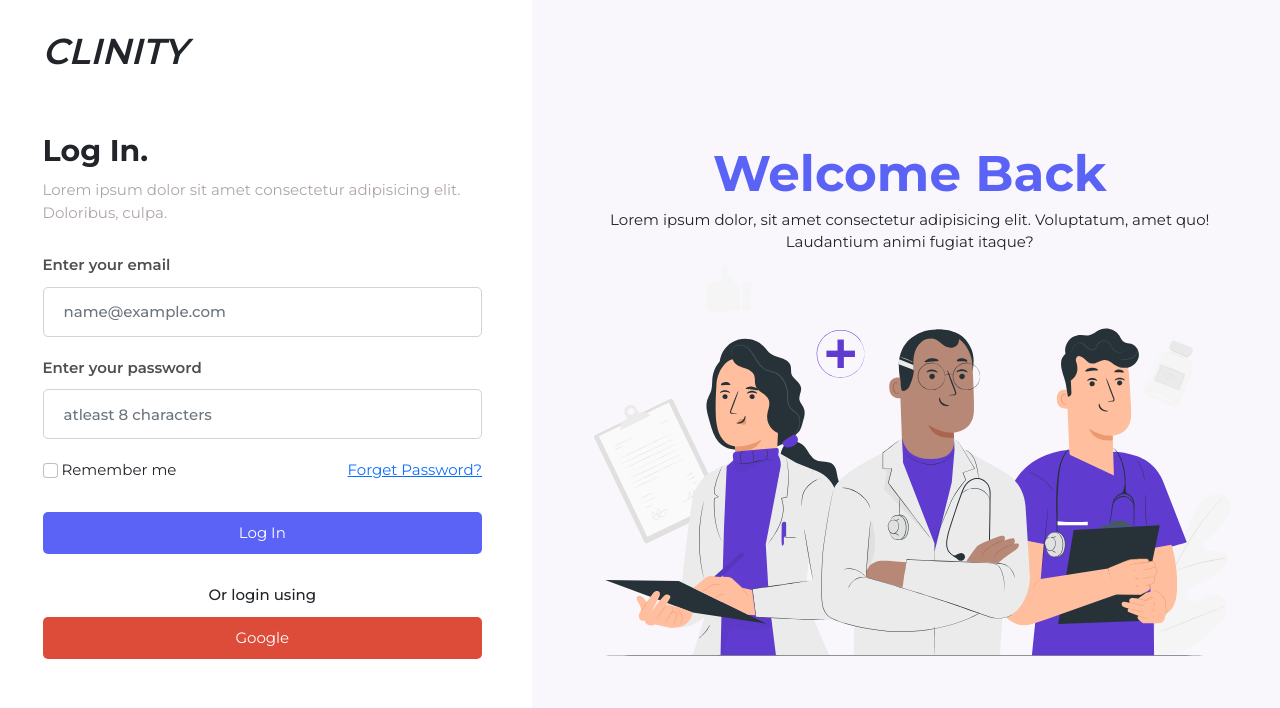
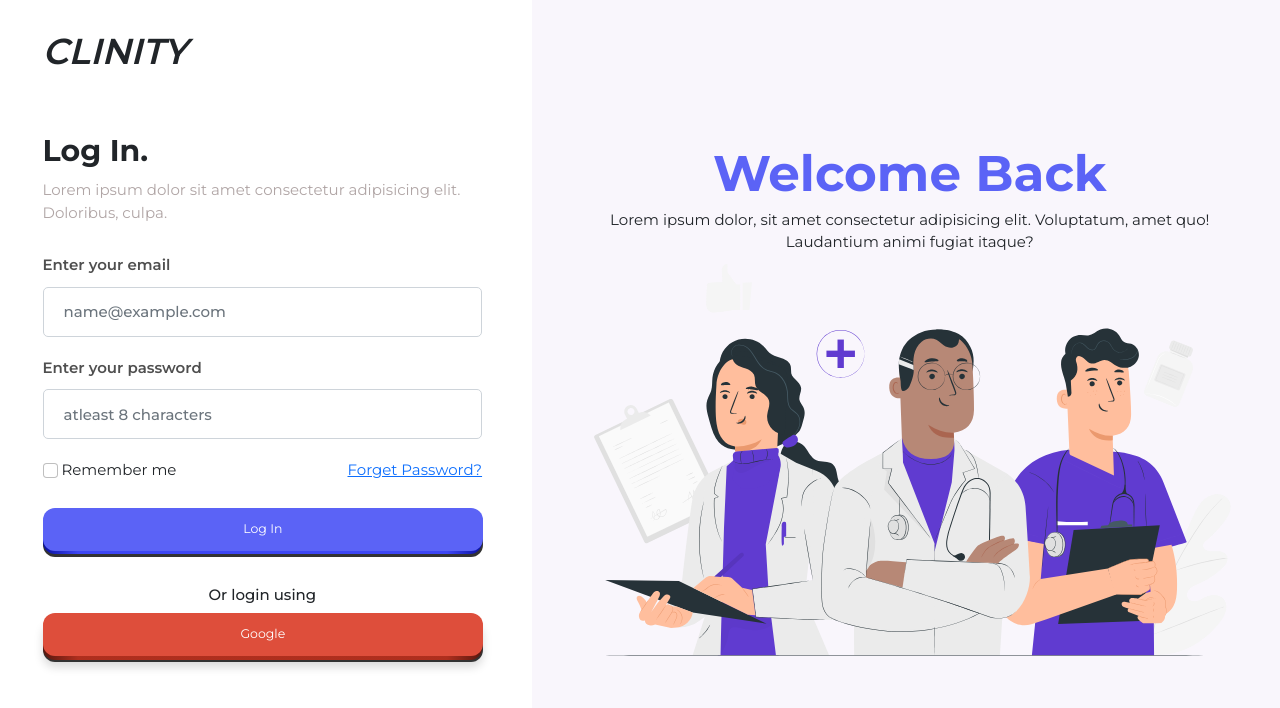
Before and after one commit to PROJET-3CS/client-web, a React (Create React App) app: page /login in a window 1280 px wide. Shown: the top 708 px of the page. Built offline with nearby package versions, Linux system fonts and the light colour scheme.

Commit message:
ADD custom buttons

```diff
--- a/public/css/style.css
+++ b/public/css/style.css
@@ -95,6 +95,20 @@ body {
       border: none !important;
       border-radius: 0.5rem;
       cursor: pointer; }
+      .auth__form-group--action-btn:hover {
+        transform: translateY(-6px);
+        transition: transform 250ms cubic-bezier(0.3, 0.7, 0.4, 1.5); }
+      .auth__form-group--action-btn:active {
+        transform: translateY(-2px);
+        transition: transform 34ms; }
+      .auth__form-group--action-btn::before {
+        position: absolute;
+        top: 0;
+        left: 0;
+        width: 100%;
+        height: 100%;
+        border-radius: 12px;
+        background: linear-gradient(to left, #0810a0 0%, #3d46f5 8%, #3d46f5 92%, #0810a0 100%); }
 
 .auth__form-footer--text {
   font-size: 1.5rem;
--- /dev/null
+++ b/src/components/AwesomeButton/AwesomeButton.scss
@@ -0,0 +1,84 @@
+.pushable-primary {
+    position: relative;
+    border: none;
+    background: transparent;
+    padding: 0;
+    cursor: pointer;
+    outline-offset: 4px;
+    transition: filter 250ms;
+    width: 100%;
+  }
+  .shadow-primary {
+    position: absolute;
+    top: 0;
+    left: 0;
+    width: 100%;
+    height: 100%;
+    border-radius: 12px;
+    background: #333333;
+    will-change: transform;
+    transform: translateY(2px);
+    transition:
+      transform
+      600ms
+      cubic-bezier(.3, .7, .4, 1);
+  }
+  .edge-primary {
+    position: absolute;
+    top: 0;
+    left: 0;
+    width: 100%;
+    height: 100%;
+    border-radius: 12px;
+    background: linear-gradient(
+      to left,
+      hsl(237, 90%, 33%) 0%,
+      hsl(237, 90%, 60%) 8%,
+      hsl(237, 90%, 60%) 92%,
+      hsl(237, 90%, 33%) 100%
+    );
+  }
+
+  .front-primary {
+    display: block;
+    position: relative;
+    padding: 12px 42px;
+    border-radius: 12px;
+    font-size: 1.25rem;
+    color: white;
+    background: #5b63f6;
+    will-change: transform;
+    transform: translateY(-4px);
+    transition:
+      transform
+      600ms
+      cubic-bezier(.3, .7, .4, 1);
+  }
+  .pushable-primary:hover {
+    filter: brightness(110%);
+  }
+  .pushable-primary:hover .front-primary {
+    transform: translateY(-6px);
+    transition:
+      transform
+      250ms
+      cubic-bezier(.3, .7, .4, 1.5);
+  }
+  .pushable-primary:active .front-primary {
+    transform: translateY(-2px);
+    transition: transform 34ms;
+  }
+  .pushable-primary:hover .shadow-primary {
+    transform: translateY(4px);
+    transition:
+      transform
+      250ms
+      cubic-bezier(.3, .7, .4, 1.5);
+  }
+  .pushable-primary:active .shadow-primary {
+    transform: translateY(1px);
+    transition: transform 34ms;
+  }
+  .pushable-primary:focus:not(:focus-visible) {
+    outline: none;
+  }
--- /dev/null
+++ b/src/components/AwesomeButton/AwesomeButton.tsx
@@ -0,0 +1,14 @@
+import React, { FC } from 'react'
+import './AwesomeButton.scss'
+
+const AwesomeButton: FC = ({children}) => {
+ return (
+  <button type="submit" className="pushable-primary">
+   <span className="shadow-primary"> </span>
+   <span className="edge-primary"> </span>
+   <span className="front-primary">{children}</span>
+  </button>
+ )
+}
+
+export default AwesomeButton
--- /dev/null
+++ b/src/components/AwesomeButton/AwesomeButtonSecondary.scss
@@ -0,0 +1,83 @@
+.pushable {
+    position: relative;
+    border: none;
+    background: transparent;
+    padding: 0;
+    cursor: pointer;
+    outline-offset: 4px;
+    transition: filter 250ms;
+    width: 100%;
+  }
+  .shadow {
+    position: absolute;
+    top: 0;
+    left: 0;
+    width: 100%;
+    height: 100%;
+    border-radius: 12px;
+    background: #333333;
+    will-change: transform;
+    transform: translateY(2px);
+    transition:
+      transform
+      600ms
+      cubic-bezier(.3, .7, .4, 1);
+  }
+  .edge {
+    position: absolute;
+    top: 0;
+    left: 0;
+    width: 100%;
+    height: 100%;
+    border-radius: 12px;
+    background: linear-gradient(
+      to left,
+      hsl(7, 71%, 20%) 0%,
+      hsl(7, 71%, 40%) 8%,
+      hsl(7, 71%, 40%) 92%,
+      hsl(7, 71%, 20%) 100%
+    );
+  }
+  .front {
+    display: block;
+    position: relative;
+    padding: 12px 42px;
+    border-radius: 12px;
+    font-size: 1.25rem;
+    color: white;
+    background: hsl(7, 71%, 55%);
+    will-change: transform;
+    transform: translateY(-4px);
+    transition:
+      transform
+      600ms
+      cubic-bezier(.3, .7, .4, 1);
+  }
+  .pushable:hover {
+    filter: brightness(110%);
+  }
+  .pushable:hover .front {
+    transform: translateY(-6px);
+    transition:
+      transform
+      250ms
+      cubic-bezier(.3, .7, .4, 1.5);
+  }
+  .pushable:active .front {
+    transform: translateY(-2px);
+    transition: transform 34ms;
+  }
+  .pushable:hover .shadow {
+    transform: translateY(4px);
+    transition:
+      transform
+      250ms
+      cubic-bezier(.3, .7, .4, 1.5);
+  }
+  .pushable:active .shadow {
+    transform: translateY(1px);
+    transition: transform 34ms;
+  }
+  .pushable:focus:not(:focus-visible) {
+    outline: none;
+  }
--- /dev/null
+++ b/src/components/AwesomeButton/AwesomeButtonSecondary.tsx
@@ -0,0 +1,14 @@
+import React, { FC } from 'react'
+import './AwesomeButtonSecondary.scss'
+
+const AwesomeButtonSecondary: FC = ({children}) => {
+ return (
+  <button type="submit" className="pushable">
+   <span className="shadow"> </span>
+   <span className="edge"> </span>
+   <span className="front">{children}</span>
+  </button>
+ )
+}
+
+export default AwesomeButtonSecondary
--- a/src/styles/_components.scss
+++ b/src/styles/_components.scss
@@ -25,7 +25,7 @@
    }
   }
   &-group {
-    margin-bottom: 2rem;
+   margin-bottom: 2rem;
    &--label {
     font-size: 1.5rem;
     font-weight: 600;
@@ -66,6 +66,30 @@
      border: none !important;
      border-radius: 0.5rem;
      cursor: pointer;
+
+     &:hover {
+      transform: translateY(-6px);
+      transition: transform 250ms cubic-bezier(0.3, 0.7, 0.4, 1.5);
+     }
+     &:active {
+      transform: translateY(-2px);
+      transition: transform 34ms;
+     }
+     &::before {
+      position: absolute;
+      top: 0;
+      left: 0;
+      width: 100%;
+      height: 100%;
+      border-radius: 12px;
+      background: linear-gradient(
+       to left,
+       hsl(237, 90%, 30%) 0%,
+       hsl(237, 90%, 55%) 8%,
+       hsl(237, 90%, 55%) 92%,
+       hsl(237, 90%, 30%) 100%
+      );
+     }
     }
    }
   }
--- a/src/views/auth/Signin.tsx
+++ b/src/views/auth/Signin.tsx
@@ -1,6 +1,8 @@
 import React, { FC, useState } from 'react'
 import { Col, Form, FormFeedback, FormGroup, Input, Label, Row } from 'reactstrap'
 import { useDispatch, useSelector } from 'react-redux'
+import AwesomeButton from '../../components/AwesomeButton/AwesomeButton'
+import AwesomeButtonSecondary from '../../components/AwesomeButton/AwesomeButtonSecondary'
 
 import { getAuth } from '../../store/selectors'
 import { authData, ReactChangeEvent, ReactSubmitEvent } from '../../helpers/types'
@@ -107,16 +109,12 @@ const Signin: FC = () => {
        <a href="/">Forget Password?</a>
       </FormGroup>
       <FormGroup className="auth__form-group--action" inline>
-       <button type="submit" color="primary" className="auth__form-group--action-btn" id="active">
-        Log In
-       </button>
+       <AwesomeButton>Log In</AwesomeButton>
       </FormGroup>
      </Form>
      <div className="auth__form-footer">
       <p className="auth__form-footer--text">Or login using</p>
-      <button type="button" color="primary" className="auth__form-group--action-btn" id="active">
-       Google
-      </button>
+      <AwesomeButtonSecondary>Google</AwesomeButtonSecondary>
      </div>
     </Col>
     <Col md="7" className="auth__side_2">
```
Also changed, not shown: .eslintrc.js.
